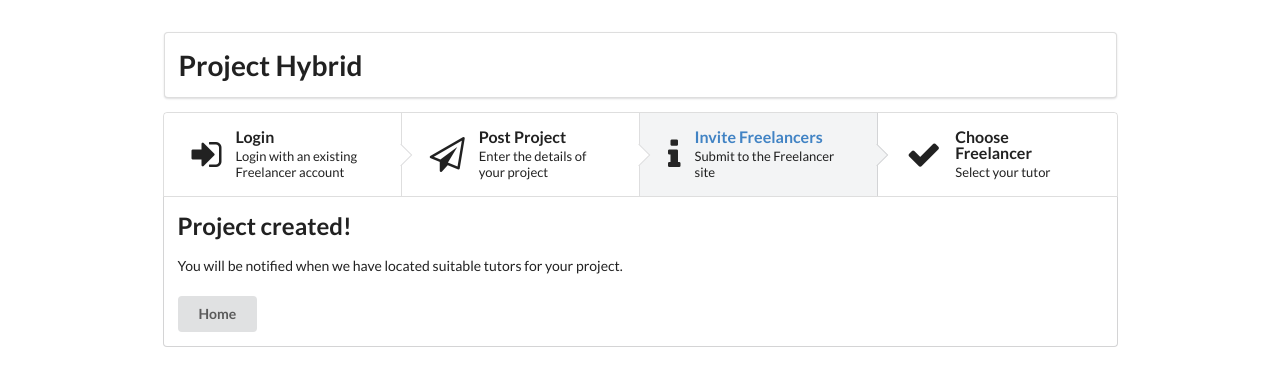
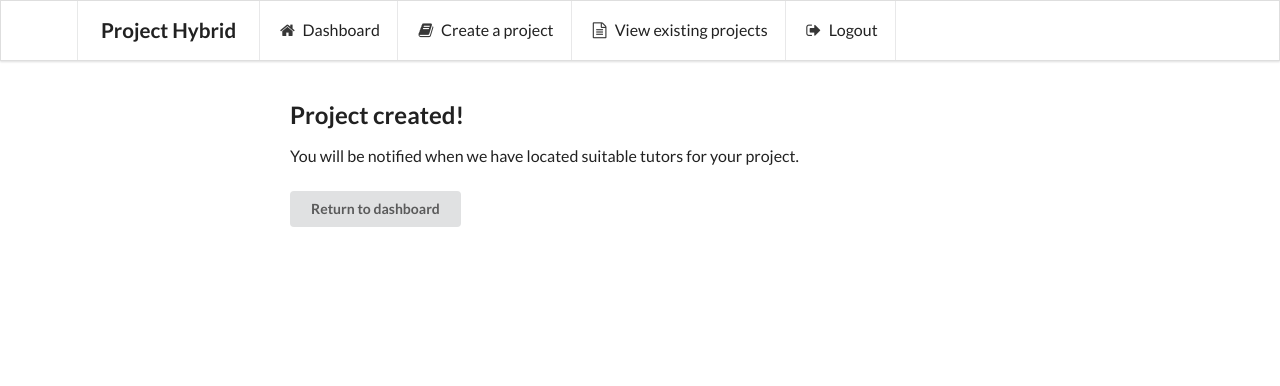
Before and after one commit to Eusaybia/project-hybrid, a Django app: page /hybridapp/success/ in a window 1280 px wide. Shown: the top 386 px of the page. Run offline with Django 3.2, Linux system fonts and the light colour scheme; parts of the project's set-up code (start-up, migrations or seed data) failed here and were passed over; some libraries are stand-ins or nearby versions.

Commit message:
New navbar

```diff
--- a/hybridapp/templates/hybridapp/includes/_navbar.html
+++ b/hybridapp/templates/hybridapp/includes/_navbar.html
@@ -1,34 +1,23 @@
-<div style="margin-top: 32px" class="ui top  segment">
-    <h1>Project Hybrid</h1>
-</div>
-
-<div class="ui four attached steps">
-    <div class="{% if request.get_full_path == "/hybridapp/home/" %}active{% endif %} step">
-        <i class="sign in icon"></i>
-        <div class="content">
-            <div class="title">Login</div>
-            <div class="description">Login with an existing Freelancer account</div>
+<div class="ui stackable fixed huge menu">
+    <div class="ui container">
+        <div class="ui header item">
+            Project Hybrid
         </div>
-    </div>
-    <div class="{% if request.get_full_path == "/hybridapp/new/" %}active{% endif %} step">
-        <i class="send outline icon"></i>
-        <div class="content">
-            <div class="title">Post Project</div>
-            <div class="description">Enter the details of your project</div>
-        </div>
-    </div>
-    <div class="{% if request.get_full_path == "/hybridapp/success/" %}active{% endif %} step">
-        <i class="info icon"></i>
-        <div class="content">
-            <div class="title">Invite Freelancers</div>
-            <div class="description">Submit to the Freelancer site</div>
-        </div>
-    </div>
-    <div class="step">
-        <i class="checkmark icon"></i>
-        <div class="content">
-            <div class="title">Choose Freelancer</div>
-            <div class="description">Select your tutor</div>
-        </div>
+        <a class="item" href="{% url 'hybridapp:dashboard' %}">
+            <i class="home icon"></i>
+            Dashboard
+        </a>
+        <a class="item" href="{% url 'hybridapp:new' %}">
+            <i class="book icon"></i>
+            Create a project
+        </a>
+        <a class="item" href="{% url 'hybridapp:projects' %}">
+            <i class="file text outline icon"></i>
+            View existing projects
+        </a>
+        <a class="item" href="{% url 'hybridapp:logout' %}">
+            <i class="sign out icon"></i>
+            Logout
+        </a>
     </div>
 </div>
--- a/hybridapp/templates/hybridapp/layout.html
+++ b/hybridapp/templates/hybridapp/layout.html
@@ -14,12 +14,11 @@
 
 <body>
     <div class="ui centered grid">
-        <div class="twelve wide computer twelve wide tablet sixteen wide mobile column">
-            {% include "hybridapp/includes/_navbar.html" %}
-            {% block navbar %}{% endblock %}
-            <div class="ui bottom attached segment">
+        {% block navbar %}{% endblock %}
+        <div class="ten wide computer twelve wide tablet sixteen wide mobile column">
+            <div class="ui text container" style="margin-top:100px;">
             {% block content %}{% endblock %}
-            </div>
+        </div>
         </div>
     </div>
     {% block javascript %}{% endblock %}
--- a/hybridapp/templates/hybridapp/success.html
+++ b/hybridapp/templates/hybridapp/success.html
@@ -1,9 +1,11 @@
 {% extends 'hybridapp/layout.html' %}
-
+{% block navbar %}
+{% include "hybridapp/includes/_navbar.html" %}
+{% endblock %}
 {% block content %}
     <h2>Project created!</h1>
     <p>You will be notified when we have located suitable tutors for your project.</h1>
     <br>
     <br>
-    <a href="{% url 'hybridapp:home' %}"><button class="ui button" type="submit">Home</button></a>
+    <a href="{% url 'hybridapp:dashboard' %}"><button class="ui button" type="submit">Return to dashboard</button></a>
 {% endblock %}
--- a/hybridapp/urls.py
+++ b/hybridapp/urls.py
@@ -8,4 +8,7 @@ urlpatterns = [
     url(r'^home/$', views.home, name='home'),
     url(r'^new/$', views.new, name='new'),
     url(r'^success/$', views.success, name='success'),
+    url(r'^dashboard/$', views.dashboard, name='dashboard'),
+    url(r'^projects/$', views.projects, name='projects'),
+    url(r'^logout/$', views.logout, name='logout')
 ]
--- a/hybridapp/views.py
+++ b/hybridapp/views.py
@@ -15,6 +15,18 @@ from hybridapp.models import *
 # Homepage
 def home(request):
     return render(request, 'hybridapp/home.html')
+
+# Dashboard
+def dashboard(request):
+    return render(request, 'hybridapp/dashboard.html')
+
+# Projects
+def projects(request):
+    return render(request, 'hybridapp/projects.html')
+
+# Logout
+def logout(request):
+    return HttpResponseRedirect(reverse('hybridapp:home'))
 
 # View to create a new project
 def new(request):
```
Also changed, not shown: hybridapp/templates/hybridapp/dashboard.html (added, +8 -0 lines), hybridapp/templates/hybridapp/home.html (+7 -2 lines), hybridapp/templates/hybridapp/new.html (+6 -1 lines), hybridapp/templates/hybridapp/projects.html (added, +8 -0 lines).
